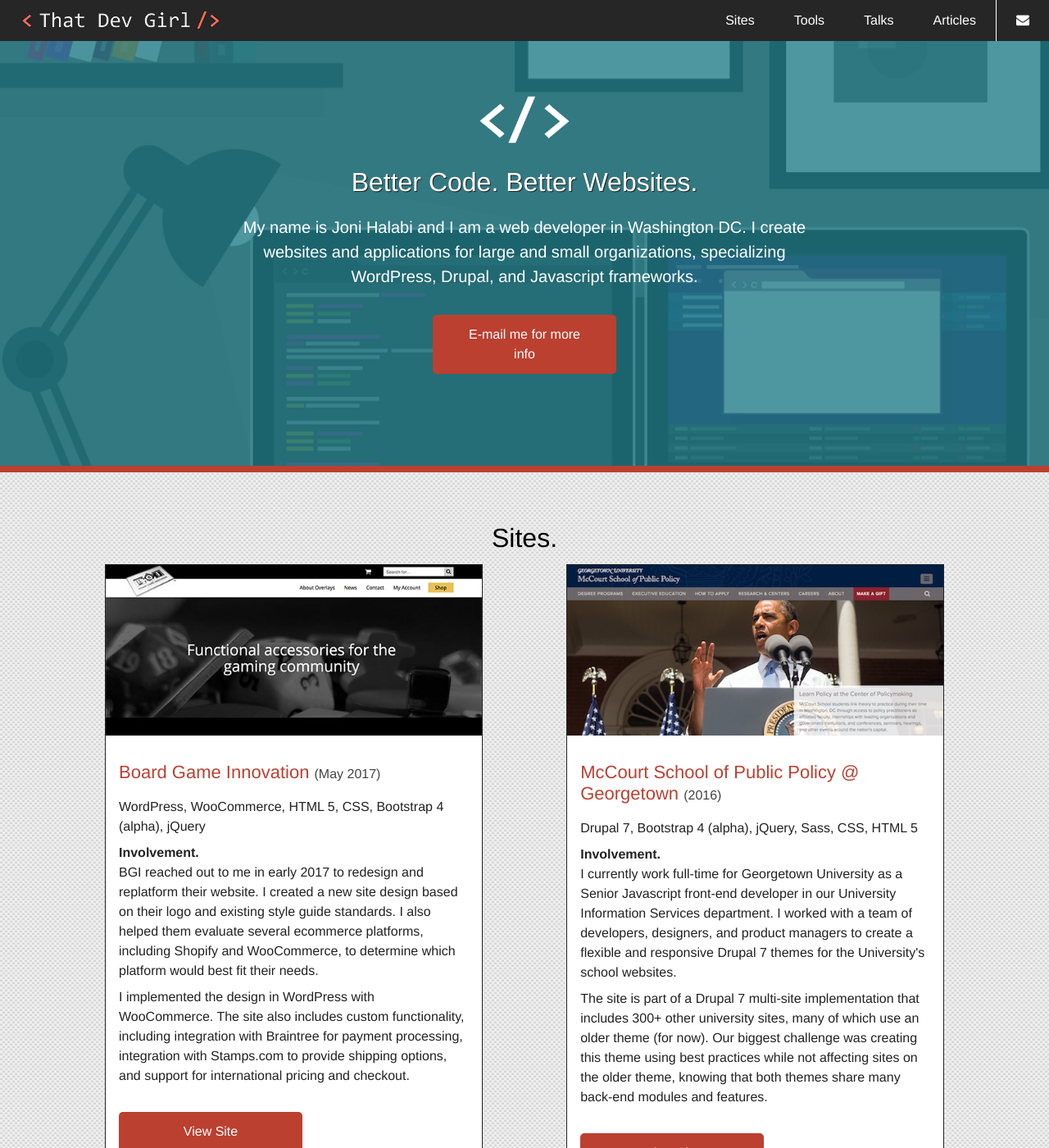
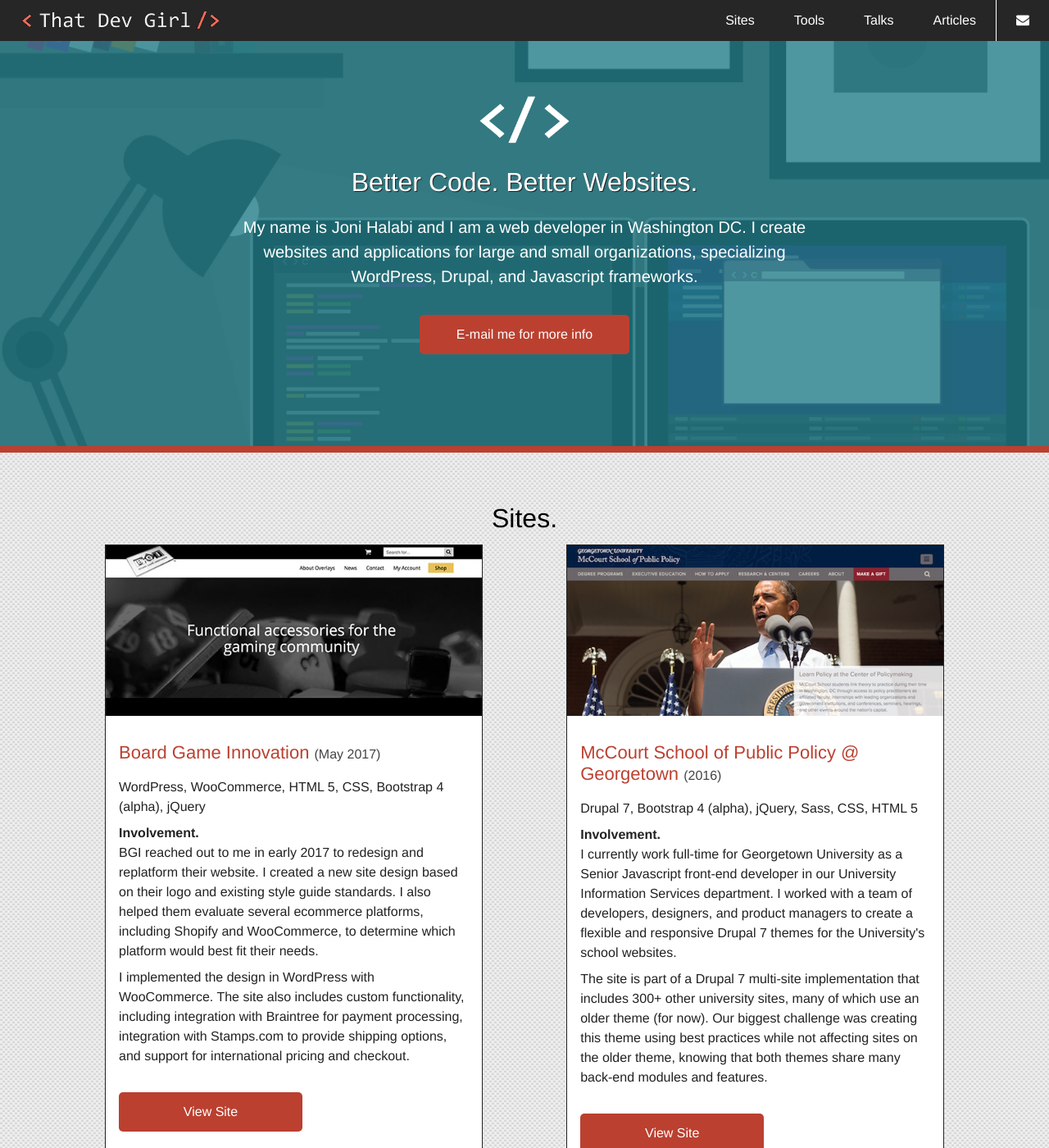
Before and after one commit to That-Dev-Girl-Archives/thatdevgirl.com, a Jekyll site: the page built from index.md, in a window 1280 px wide and 1400 px high. Shown: the whole window at 82% size. Built offline with Jekyll 4.4.1, drawn with Linux system fonts in a browser that asks for light colours.

Commit message:
Style updates to the home page and posts

```diff
--- a/_sass/modules/_block-about.scss
+++ b/_sass/modules/_block-about.scss
@@ -21,6 +21,7 @@ $hero-image: '/assets/images/monitor-bg.jpg';
   .btn {
     margin-left: auto;
     margin-right: auto;
+    max-width: 16rem;
   }
 }
 
--- a/_sass/modules/_post.scss
+++ b/_sass/modules/_post.scss
@@ -123,6 +123,10 @@
     li {
       margin-bottom: 1rem;
       padding-left: 0.5rem;
+
+      ol, ul {
+        margin-top: 1rem;
+      }
     }
   }
 
```
